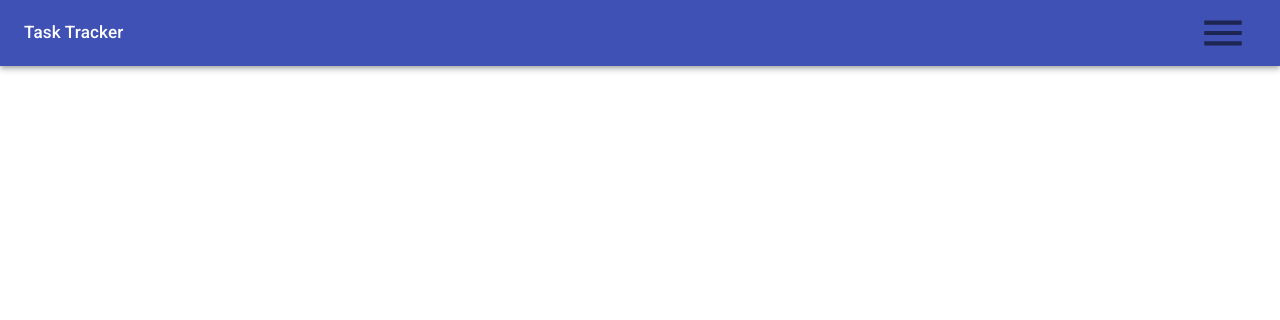
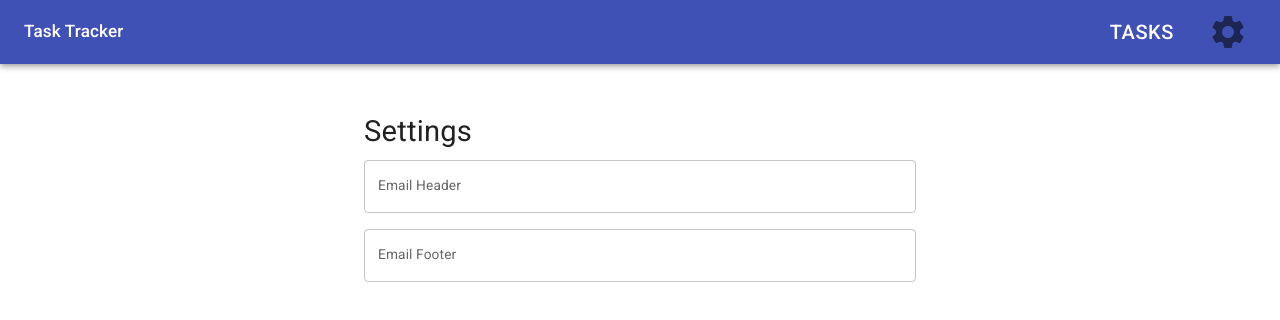
Before and after one commit to WeKiBan/task-tracker, a React (Vite) app: page /task-tracker/settings in a window 1280 px wide. Before the commit this address had no page. Shown: the top 320 px of the page. Built offline with nearby package versions, Linux system fonts and the light colour scheme.

Commit message:
feat: add settings to add header and footer to email

```diff
--- a/src/App.jsx
+++ b/src/App.jsx
@@ -1,6 +1,7 @@
 import { Routes, Route } from 'react-router-dom';
 import Layout from './components/Layout/Layout';
 import Tasks from './routes/Tasks';
+import Settings from './routes/Settings';
 import store from './redux/store';
 import { Provider } from 'react-redux';
 import { CssBaseline } from '@mui/material';
@@ -15,6 +16,7 @@ const App = () => {
       <Layout>
         <Routes>
           <Route path='/task-tracker/' element={<Tasks />} />
+          <Route path='/task-tracker/settings' element={<Settings />} />
         </Routes>
       </Layout>
       </ThemeProvider>
--- a/src/components/EmailOutput/EmailOutput.jsx
+++ b/src/components/EmailOutput/EmailOutput.jsx
@@ -2,9 +2,10 @@ import { useSelector } from "react-redux";
 import { TextField } from '@mui/material';
 
 export default function EmailOutput({textFieldRef}) {
-  const tasks = useSelector((state) => state.tasks);
+  const {tasks, settings} = useSelector((state) => state);
+  const {emailHeader, emailFooter} = settings;
 
-
+  console.log(emailFooter, emailHeader)
 
   const filterAndFormatTasks = (tasks) => {
     // Filter out tasks with completed: true
@@ -25,8 +26,10 @@ export default function EmailOutput({textFieldRef}) {
       return formattedString;
     });
 
+    const headerFooterTasks = [emailHeader, ...formattedTasks, emailFooter]
+
     // Concatenate formatted strings with line breaks
-    const resultString = formattedTasks.join('\n');
+    const resultString = headerFooterTasks.join('\n');
 
     return resultString;
   };
--- a/src/components/Nav/Nav.jsx
+++ b/src/components/Nav/Nav.jsx
@@ -1,49 +1,32 @@
-import { useState } from 'react';
-import { AppBar, Drawer, List, ListItem, ListItemText, Toolbar, Typography, IconButton } from '@mui/material';
-import MenuIcon from '@mui/icons-material/Menu';
+import { AppBar, Toolbar, Typography, IconButton, Box, Button } from '@mui/material';
+import { useNavigate } from 'react-router-dom';
+import SettingsIcon from '@mui/icons-material/Settings';
 
-const NavBar = () => {
-  const [isDrawerOpen, setDrawerOpen] = useState(false);
+const Nav = () => {
+  let navigate = useNavigate();
 
-  const handleDrawerToggle = () => {
-    setDrawerOpen(!isDrawerOpen);
-  };
-
-  const handleOptionClick = () => {
-    setDrawerOpen(false);
+  const handleOptionClick = page => {
+    navigate(page);
   };
 
   return (
     <>
       {/* Material-UI AppBar */}
-      <AppBar position="static">
-        <Toolbar sx={{justifyContent: "space-between"}}>
-          <Typography variant="h6">Task Tracker</Typography>
-          <IconButton onClick={handleDrawerToggle}><MenuIcon sx={{fontSize: "50px"}}/></IconButton>
+      <AppBar position='static'>
+        <Toolbar sx={{ justifyContent: 'space-between' }}>
+          <Typography variant='h6'>Task Tracker</Typography>
+          <Box sx={{display: "flex", gap: '10px'}}>
+            <Button sx={{fontSize: "20px"}} fullWidth color='success' variant='secondary' onClick={() => handleOptionClick('/task-tracker/')}>
+              Tasks
+            </Button>
+            <IconButton onClick={() => handleOptionClick('/task-tracker/settings')}>
+              <SettingsIcon sx={{fontSize: '40px'}} />
+            </IconButton>
+          </Box>
         </Toolbar>
       </AppBar>
-
-      {/* Material-UI Drawer for Side Menu */}
-      <Drawer anchor="left" open={isDrawerOpen} onClose={handleDrawerToggle}>
-        <List>
-          {/* Active Tasks Option */}
-          <ListItem
-
-            onClick={() => handleOptionClick('active')}
-          >
-            <ListItemText primary="Active Tasks" />
-          </ListItem>
-
-          {/* Closed Tasks Option */}
-          <ListItem
-            onClick={() => handleOptionClick('closed')}
-          >
-            <ListItemText primary="Closed Tasks" />
-          </ListItem>
-        </List>
-      </Drawer>
     </>
   );
 };
 
-export default NavBar;
+export default Nav;
--- /dev/null
+++ b/src/redux/settingsSlice.jsx
@@ -0,0 +1,20 @@
+import { createSlice } from '@reduxjs/toolkit';
+
+const settingsSlice = createSlice({
+  name: 'settings',
+  initialState: {
+    emailFooter: '',
+    emailHeader: '',
+  },
+  reducers: {
+    setEmailFooter: (state, action) => {
+      state.emailFooter = action.payload;
+    },
+    setEmailHeader: (state, action) => {
+      state.emailHeader = action.payload;
+    },
+  },
+});
+
+export const { setEmailFooter, setEmailHeader } = settingsSlice.actions;
+export default settingsSlice.reducer;
--- a/src/redux/store.js
+++ b/src/redux/store.js
@@ -2,6 +2,7 @@ import { configureStore } from '@reduxjs/toolkit';
 import { combineReducers } from 'redux';
 import tasksReducer from './taskSlice';
 import snackbarReducer from './snackbarSlice';
+import settingsReducer from './settingsSlice'
 
 // Load state from local storage
 const loadState = () => {
@@ -27,6 +28,7 @@ const saveState = (state) => {
 const rootReducer = combineReducers({
   tasks: tasksReducer,
   snackbar: snackbarReducer,
+  settings: settingsReducer
   // Add other reducers here
 });
 
--- /dev/null
+++ b/src/routes/Settings.jsx
@@ -0,0 +1,45 @@
+import { TextField, Container, Typography, Box } from '@mui/material';
+import { useDispatch, useSelector } from 'react-redux';
+import { setEmailHeader, setEmailFooter } from '../redux/settingsSlice';
+
+
+const Settings = () => {
+  const dispatch = useDispatch();
+  const { emailHeader, emailFooter } = useSelector((state) => state.settings);
+
+  const handleHeaderChange = (event) => {
+    dispatch(setEmailHeader(event.target.value));
+  };
+
+  const handleFooterChange = (event) => {
+    dispatch(setEmailFooter(event.target.value));
+  };
+
+  return (
+    <Container maxWidth="sm">
+      <Typography sx={{marginTop: '50px'}} variant="h4" gutterBottom>
+        Settings
+      </Typography>
+      <Box sx={{ display: 'flex', flexDirection: 'column', gap: '16px' }}>
+        <TextField
+          label="Email Header"
+          variant="outlined"
+          fullWidth
+          value={emailHeader}
+          onChange={handleHeaderChange}
+          multiline
+        />
+        <TextField
+          label="Email Footer"
+          variant="outlined"
+          fullWidth
+          value={emailFooter}
+          onChange={handleFooterChange}
+          multiline
+        />
+      </Box>
+    </Container>
+  );
+};
+
+export default Settings;
```
